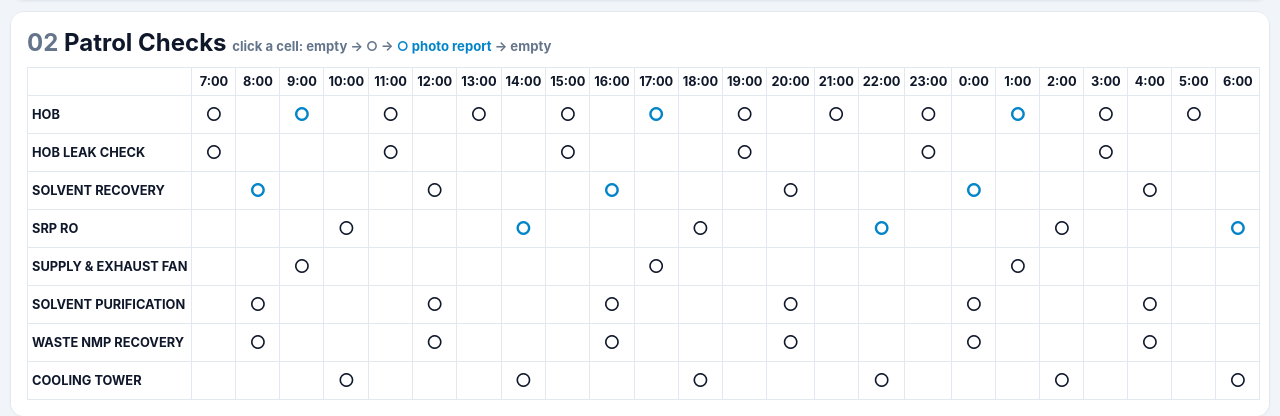
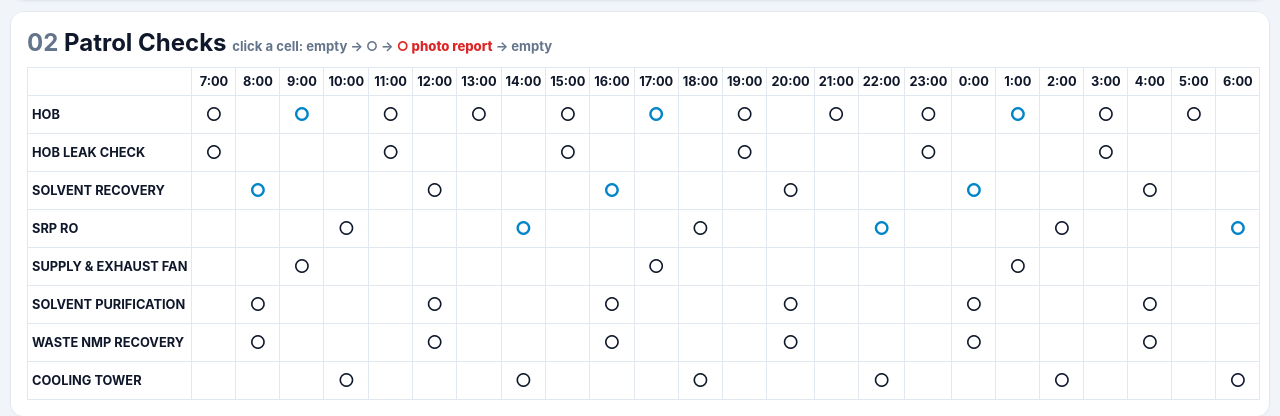
Before and after one commit to jungg181/patrol-timetable, a Flask app: page /settings in a window 1280 px wide. Shown: the part 822-1238 px from the top of the page. Run offline with Flask 3, Linux system fonts and the light colour scheme; the visitor is signed in with stand-in values (Sample User, id 1).

Commit message:
Red photo-report markers in settings

```diff
--- a/templates/settings.html
+++ b/templates/settings.html
@@ -36,7 +36,7 @@
 </div>
 
 <div class="card" style="overflow-x:auto">
-  <h2><span class="muted">02</span> Patrol Checks <span class="muted small">click a cell: empty → ○ → <span style="color:#0284c9">○ photo report</span> → empty</span></h2>
+  <h2><span class="muted">02</span> Patrol Checks <span class="muted small">click a cell: empty → ○ → <span style="color:#dc2626;font-weight:800">○ photo report</span> → empty</span></h2>
   <table class="grid" id="check-grid">
     <tr><th></th>{% for s in slots %}<th>{{ s.label }}</th>{% endfor %}</tr>
     {% for e in equipment %}
```
